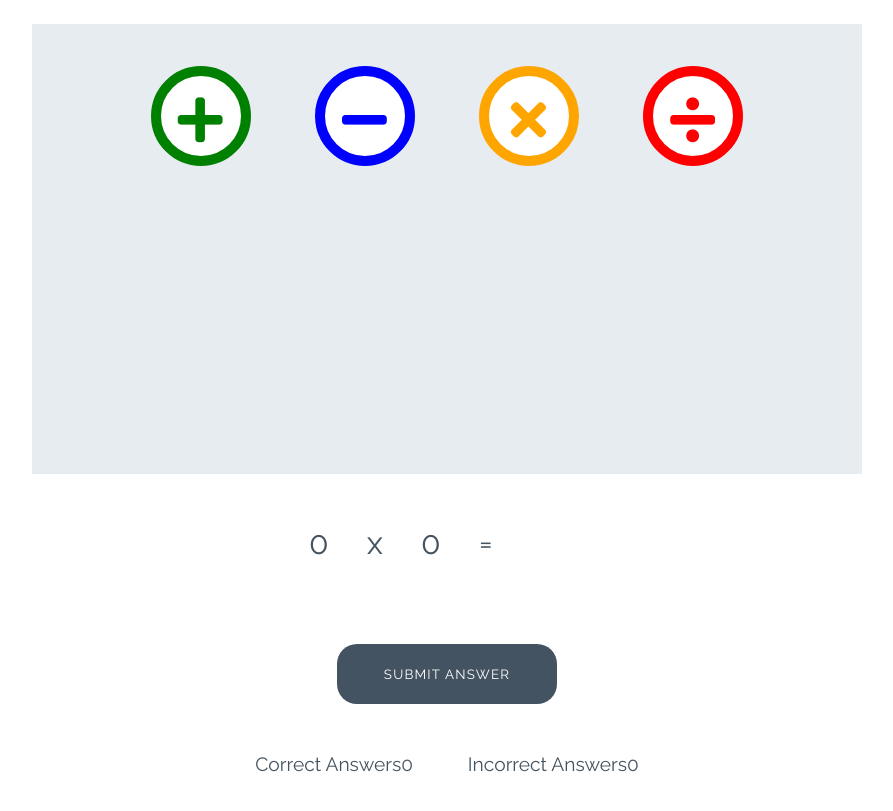
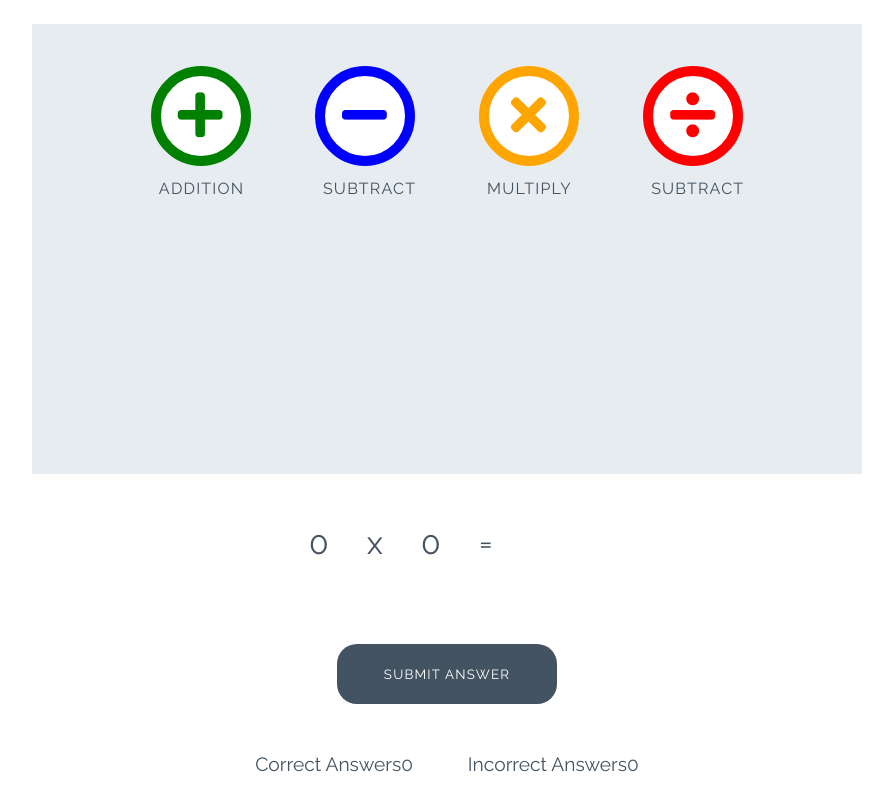
Before and after one commit to ProfessorJames/love-maths, a plain HTML site: page index.html in a window 1280 px wide. Shown: the part 79-890 px from the top of the page, without its empty margins (193-1086 px from the left). Drawn offline with Linux system fonts and the light colour scheme.

Commit message:
Add styles for game

```diff
--- a/assets/css/style.css
+++ b/assets/css/style.css
@@ -109,6 +109,14 @@ body {
     font-size: 3.2rem;
     margin: 0 30px;
     transition: all 0.5s;
+}
+
+.btn-big::after {
+    content: attr(data-type);
+    font-size: 1rem;
+    color: #445361;
+    position: relative;
+    left: -0.5em;
 }
 
 .btn-blue {
--- a/index.html
+++ b/index.html
@@ -17,16 +17,16 @@
     </h1>
     <div class="game-area">
       <div class="controls-area">
-        <button class="btn btn-big btn-green">
+        <button data-type="addition" class="btn btn-big btn-green">
           <i class="fas fa-plus"></i>
         </button>
-        <button class="btn btn-big btn-blue">
+        <button data-type="subtract" class="btn btn-big btn-blue">
           <i class="fas fa-minus"></i>
         </button>
-        <button class="btn btn-big btn-orange">
+        <button data-type="multiply" class="btn btn-big btn-orange">
           <i class="fas fa-times"></i>
         </button>
-        <button class="btn btn-big btn-red">
+        <button data-type="subtract" class="btn btn-big btn-red">
           <i class="fas fa-divide"></i>
         </button>
       </div>
@@ -39,7 +39,7 @@
       <p class="answer-message">Enter Answer</p>
       <input id="answer-box" type="number" />
     </div>
-    <button class="btn btn-gray">Submit Answer</button>
+    <button data-type="submit" class="btn btn-gray">Submit Answer</button>
     <div class="score-area">
       <p class="scores">Correct Answers<span class="score"></span>0</p>
       <p class="scores">Incorrect Answers<span class="incorrect">0</span></p>
```
